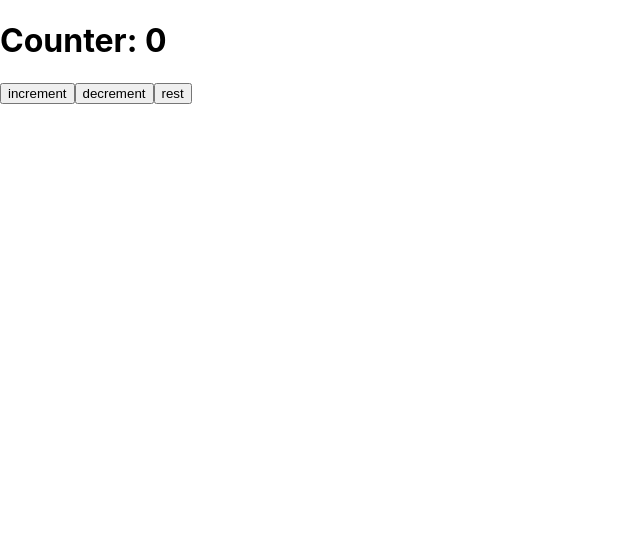
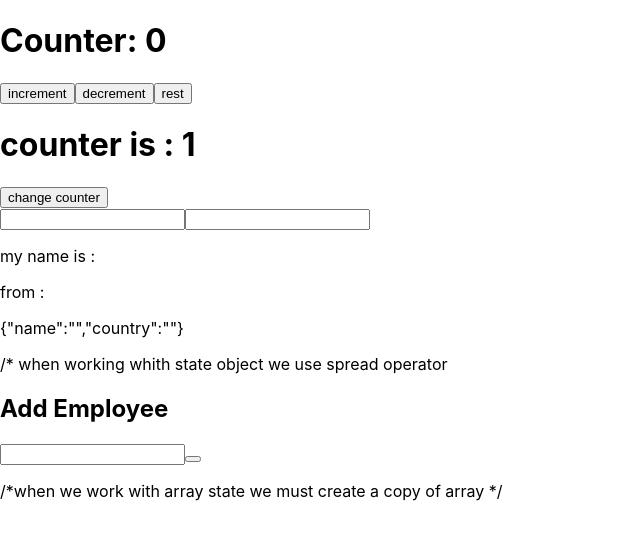
Before and after one commit to MdRiabi/exercice, a React (Create React App) app: page / in a window 1280 px wide. Shown: the top 540 px of the page, without its empty margins (0-640 px from the left). Built offline with nearby package versions, Linux system fonts and the light colour scheme.

Commit message:
orgnize component

```diff
--- a/src/App.js
+++ b/src/App.js
@@ -1,13 +1,18 @@
 import logo from './logo.svg';
 import './App.css';
-import Counter from './Components/Counter';
-import Counter1 from './Components/Counter1';
+import Counter from './Components/UseState/Counter';
+import Counter1 from './Components/UseState/Counter1';
+import Counter2 from './Components/UseState/Counter2';
+import HookStateArray from './Components/UseState/HookStateArray';
 
 function App() {
   return (
     <div>
        {/* <Counter /> */}
        <Counter1 />
+       <Counter/>
+       <Counter2/>
+       <HookStateArray/>
     </div>
 
   );
```
Also changed, not shown: src/Components/UseState/Counter.js (renamed from src/Components/Counter.js), src/Components/UseState/Counter1.js (renamed from src/Components/Counter1.js), src/Components/UseState/Counter2.js (renamed from src/Components/Counter2.js), src/Components/UseState/HookStateArray.js (renamed from src/Components/HookStateArray.js).
